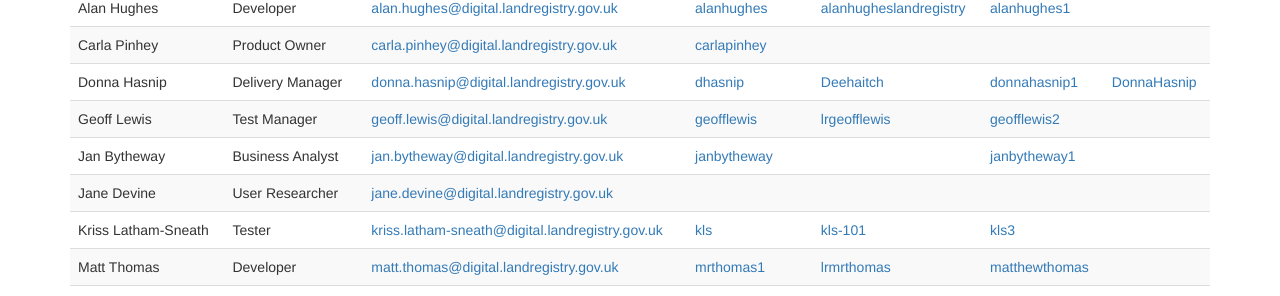
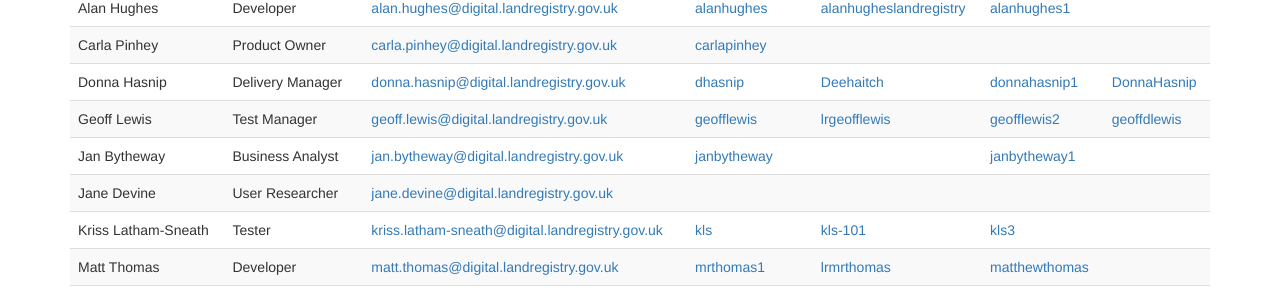
Before and after one commit to ztrelease/landregistry.github.io, a Jekyll site: the page built from workflow_main.html, in a window 1280 px wide and 900 px high, scrolled down 650 px. Shown: the part 313-609 px from the top of the window. Built offline with Jekyll 4.4.1, drawn with Linux system fonts in a browser that asks for light colours; nearby versions of some CDN libraries.

Commit message:
added twitter account

```diff
--- a/_data/workflow.json
+++ b/_data/workflow.json
@@ -103,7 +103,8 @@
       "core": false,
       "github": "lrgeofflewis",
       "slack": "geofflewis",
-      "trello": "geofflewis2"
+      "trello": "geofflewis2",
+      "twitter": "geoffdlewis"
     },
     {
       "forename": "Simon",
```
